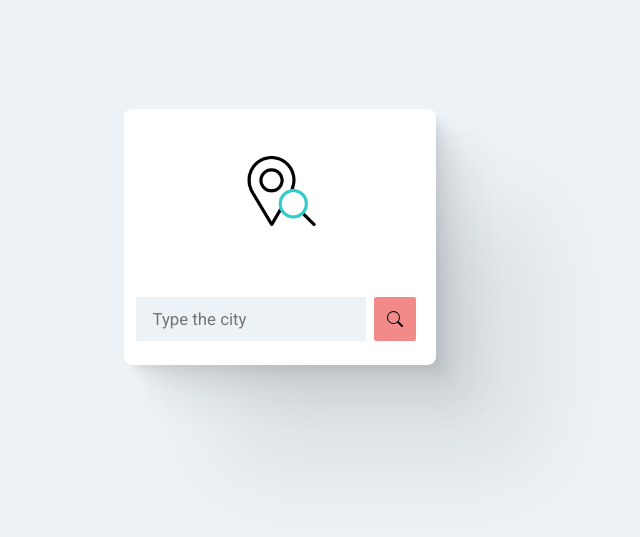
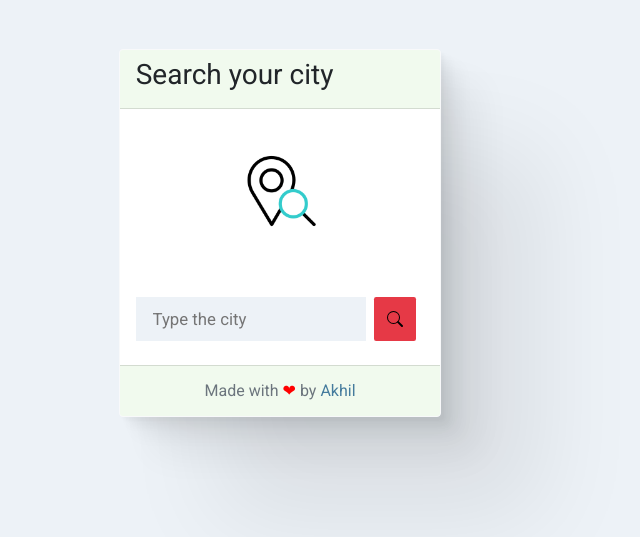
Before and after one commit to AkhilsWorkshop/Weather, a plain HTML site: page index.html in a window 1280 px wide. Shown: the part 167-704 px from the top of the page, without its empty margins (360-1000 px from the left). Drawn offline with nearby package versions, Linux system fonts and the light colour scheme.

Commit message:
Changed display to bs card

```diff
--- a/index.css
+++ b/index.css
@@ -9,20 +9,8 @@ body {
     font-size: 120%;
 }
 
-.container {
-  text-align: center;
-  display: flex;
-  align-items: center;
-  justify-content: center;
-
-
-}
-
-.display {
-  background: #fff;
-  padding: 5%;
-  height:calc(50% - 100px);
-  width:calc(50% - 100px);
+.card {
+  background: #fff !important;
   border-radius: 3%;
   box-shadow:
   3.4px 3.4px 3.4px rgba(0, 0, 0, 0.025),
@@ -30,7 +18,6 @@ body {
   17.7px 17.7px 17.5px rgba(0, 0, 0, 0.045),
   36.5px 36.5px 36.1px rgba(0, 0, 0, 0.055),
   100px 100px 99px rgba(0, 0, 0, 0.08);
-
 }
 .search {
   display: flex;
@@ -45,10 +32,15 @@ button.search {
   height: 44px;
   width: 44px;
   outline: none;
-  background: #e710107c;
+  background: #E63946;
   color: black;
   cursor: pointer;
   transition: 0.2s ease-in-out;
+}
+
+button.search:hover {
+  background: #7c7c7c6b;
+  color: white;
 }
 
 input.search-bar {
@@ -63,10 +55,7 @@ input.search-bar {
   width: calc(100% - 50px);
 }
 
-button.search:hover {
-  background: #7c7c7c6b;
-  color: white;
-}
+
 
 h1.temp {
   margin: 0;
@@ -77,7 +66,46 @@ h1.temp {
   height: 100px;
 }
 
+.countryFlag {
+  margin-bottom: 3px;
+  height: 20px;
+}
+
 .description {
   text-transform: capitalize;
 
 }
+
+.footer {
+  margin: 0px -12px -23px -12px;
+  background-color: rgb(160, 160, 160);
+  color: #fff;
+  border-radius: 0% 0% 3% 3%;
+}
+
+.card-header {
+  display: flex;
+  align-items: center;
+  justify-content: space-between;
+  background-color: #F1FAEE !important;
+}
+
+.card-footer {
+  padding-top: 15px !important;
+  background-color: #F1FAEE !important;
+
+}
+
+.heart {
+  color: red;
+}
+
+a {
+  color: #457B9D !important;
+  transition: 0.3s ease-in-out;
+}
+a:link { text-decoration: none; }
+a:hover {
+  text-decoration: none;
+  color: black !important;
+ }
--- a/index.html
+++ b/index.html
@@ -24,20 +24,6 @@
     <script src="position.js" defer></script>
 </head>
 <body>
-    <div class="container">
-        <div class="row mt-2">
-            <div class="display">
-                <h2 class="city"></h2>
-                <h1 class="temp"></h1>
-                <img src="images/locationSearch.gif" alt="" class="icon"/><br><br>
-                <div class="description"></div>
-                <div class="humidity"></div>
-                <div class="wind"></div><br>
-                <div class="search">
-                    <input type="text" id="citySearch" class="search-bar" placeholder="Type the city" required>
-                    <button class="search" ><img src="images/search.svg"></button>
-                </div>
-
 
     <div class="modal fade" id="notFound" tabindex="-1">
         <div class="modal-dialog modal-dialog-centered">
@@ -47,8 +33,7 @@
                     <button type="button" class="btn-close" data-bs-dismiss="modal" aria-label="Close"></button>
                 </div>
                 <div class="modal-body">
-                                <img src="images/error.png" class="img-fluid">
-                                <div class="alert alert-danger mt-2" role="alert">Please enter proper spelling and try again.</div>
+                    <div class="alert alert-danger mt-2" role="alert"><img src="images/error.png" height="25px"> Please enter proper spelling and try again.</div>
                 </div>
             </div>
         </div>
@@ -61,15 +46,31 @@
                     <h5 class="modal-title" id="exampleModalLabel">Can't access Location</h5>
                     <button type="button" class="btn-close" data-bs-dismiss="modal" aria-label="Close"></button>
                 </div>
-                            <div class="modal-body">
-                                <img src="images/error.png" class="img-fluid">
-                                <div class="alert alert-danger mt-2" role="alert">Please allow "Location Access" to get your current location.<br>Feeling insecured? No problem, search the city manually!</div>
+                <div class="modal-body" >
+                    <div class="alert alert-danger mt-2" role="alert"><img src="images/error.png" height="25px"> Please allow "Location Access" to get your location.<br>Feeling insecured? No problem, search the city manually!</div>
                 </div>
             </div>
         </div>
     </div>
 
+    <div class="card border-light text-center">
+        <div class="card-header">
+            <h3 class="city">Search your city</h3>
+            <img src="" alt="" class="countryFlag"/>
         </div>
+        <div class="card-body">
+            <h1 class="temp"></h1>
+            <img src="images/locationSearch.gif" alt="" class="icon"/><br><br>
+                <div class="description"></div>
+                <div class="humidity"></div>
+                <div class="wind"></div><br>
+                <div class="search">
+                    <input type="text" id="citySearch" class="search-bar" placeholder="Type the city" required>
+                    <button class="search" ><img src="images/search.svg"></button>
+                </div>
+        </div>
+        <div class="card-footer text-muted">
+            <h6>Made with <span class="heart">&#10084;</span> by <a href="https://akhilkumar.ga/">Akhil</a></h6>
         </div>
     </div>
 
--- a/index.js
+++ b/index.js
@@ -18,9 +18,12 @@ let weather = {
       const { name } = data;
       const { main, description } = data.weather[0];
       const { temp, humidity } = data.main;
+      const { country, sunrise, sunset } = data.sys;
       const { speed } = data.wind;
       document.querySelector(".city").innerText = name;
       document.querySelector(".icon").src = "/images/weather/" + main + ".gif";
+      console.log(country);
+      document.querySelector(".countryFlag").src = "https://countryflagsapi.com/svg/" + country;
       document.querySelector(".description").innerText = description;
       document.querySelector(".temp").innerText = parseInt(temp) + "°C";
       document.querySelector(".humidity").innerText =
@@ -67,6 +70,7 @@ function showPosition(position) {
 
 function getCityname(data) {
   const { name } = data;
+  console.log(data);
   weather.fetchWeather(name);
 }
 function showError(error) {
```
Lines whose indentation alone changed are shown as unchanged.
